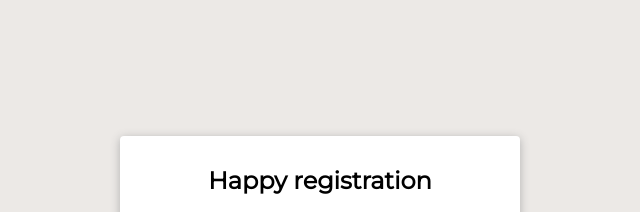
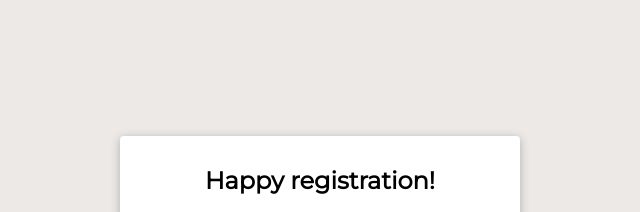
Before and after one commit to Dominika-J/Form-Validator, a plain HTML site: page index.html in a window 1280 px wide. Shown: the top 212 px of the page, 320-960 px from the left. Drawn offline with Linux system fonts and the light colour scheme.

Commit message:
html file exclamation mark

```diff
--- a/index.html
+++ b/index.html
@@ -14,7 +14,7 @@
     <!-- formular -->
     <div class="container">
         <form id="form" class="form">
-            <h2>Happy registration</h2>
+            <h2>Happy registration!</h2>
             <div class="form-styling">
                 <label for="username ">Username</label>
                 <input type="text" id="username" name="username" placeholder="Enter username">
```
